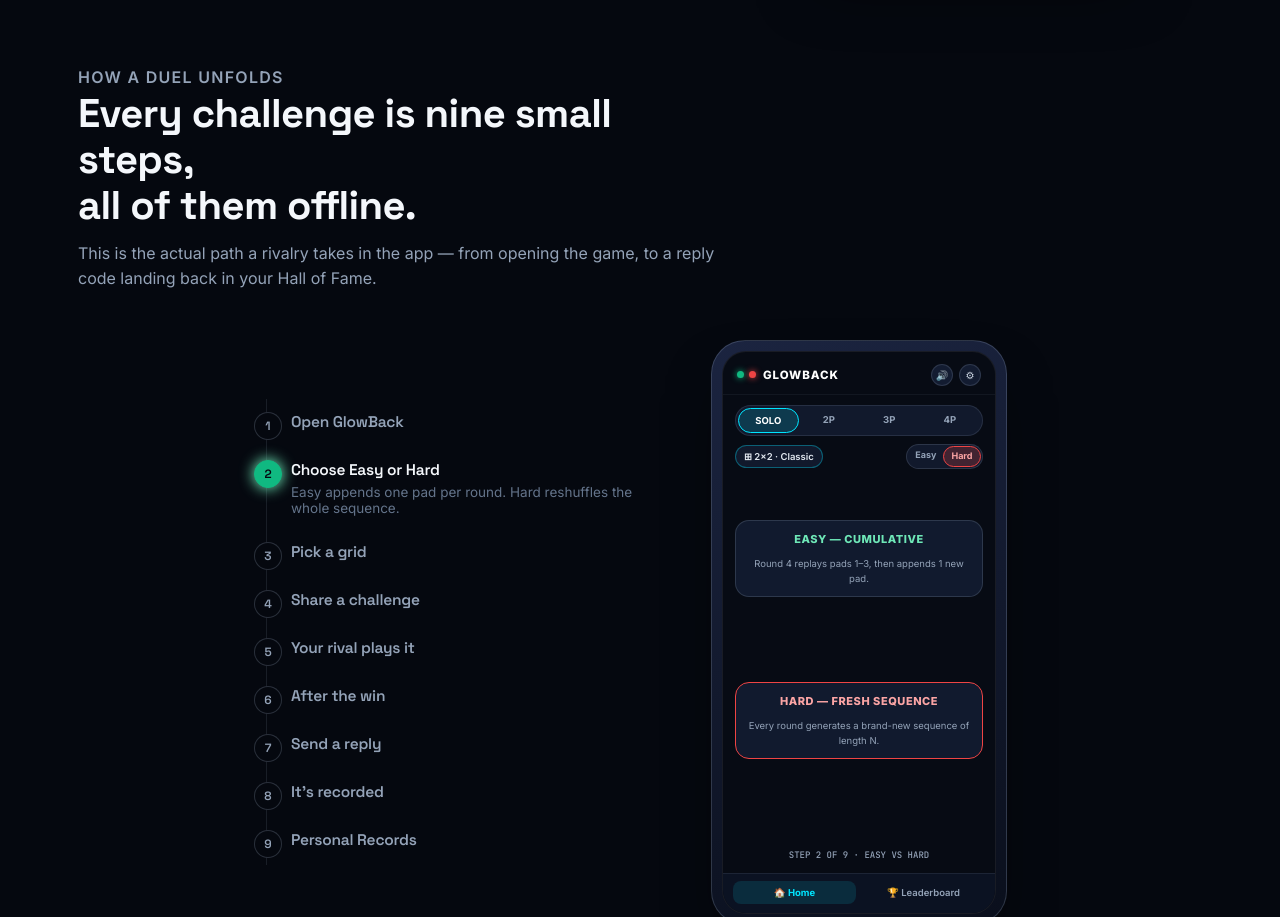
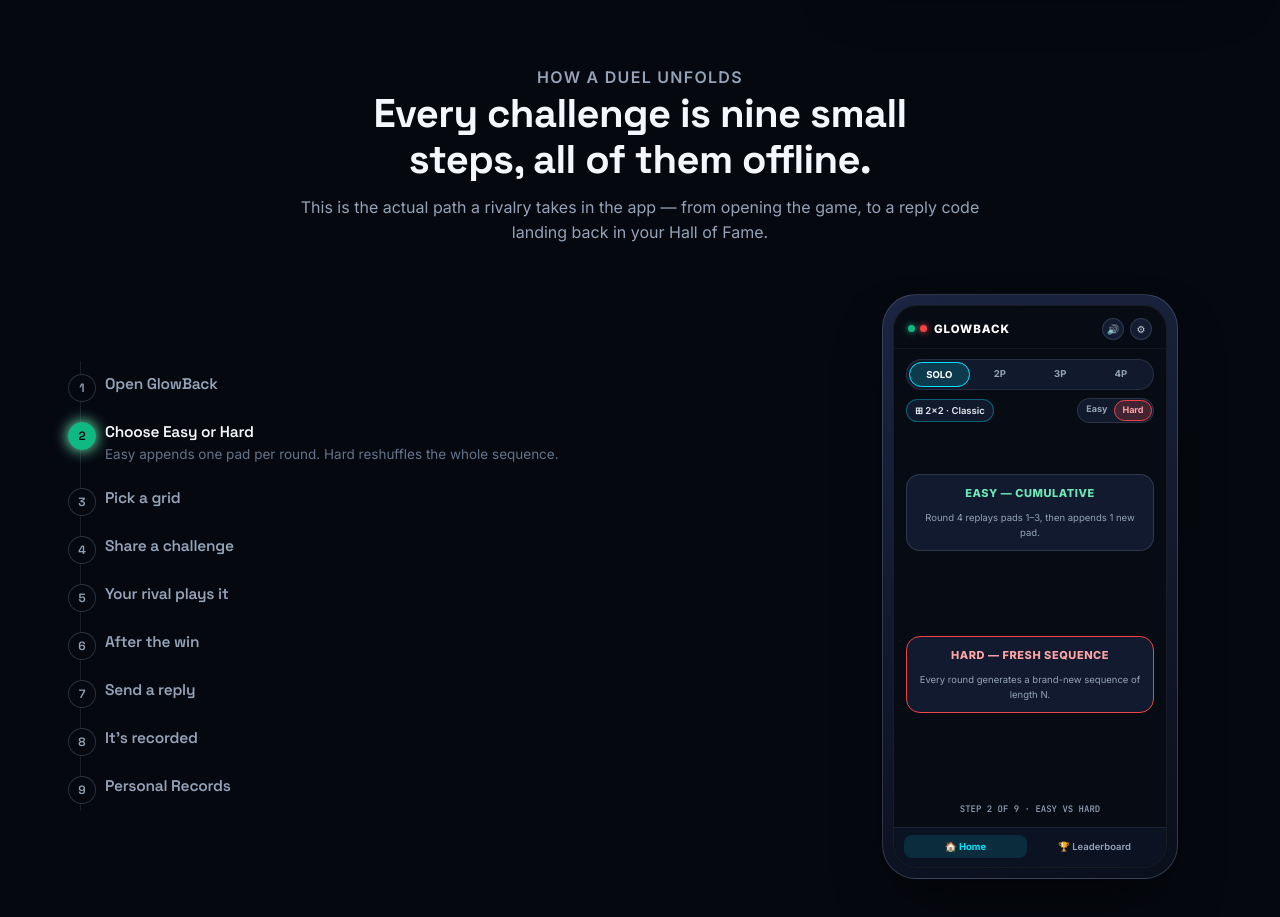
Before and after one commit to V-Poovarasan-Github/GlowBack-Game, a plain HTML site: page index.html in a window 1280 px wide. Shown: the part 584-1501 px from the top of the page. Drawn offline with Linux system fonts and the light colour scheme.

Commit message:
style: improve layout responsiveness and demo sizing
Increase max container width and demo stage size, and adjust section headers to optimize spacing and presentation on larger screens.

```diff
--- a/index.html
+++ b/index.html
@@ -53,7 +53,7 @@
   button{ font-family: inherit; cursor:pointer; }
   :focus-visible{ outline: 2px solid var(--cyan); outline-offset: 3px; border-radius: 4px; }
 
-  .wrap{ width:100%; max-width: 1180px; margin: 0 auto; padding: 0 28px; }
+  .wrap{ width:100%; max-width: 1400px; margin: 0 auto; padding: 0 48px; }
   section{ padding: 96px 0; }
   @media (max-width: 760px){ section{ padding: 64px 0; } .wrap{ padding: 0 22px; } }
 
@@ -178,7 +178,7 @@
   .demo-stage{
     margin: 0 auto;
     width: 100%;
-    max-width: 350px;
+    max-width: 390px;
     background: linear-gradient(180deg, rgba(14,21,39,0.78), rgba(8,13,26,0.92));
     border: 1px solid var(--line-strong);
     border-radius: 28px;
@@ -188,6 +188,13 @@
     align-items:center;
     gap: 16px;
     box-shadow: 0 28px 60px -20px rgba(0,0,0,0.65);
+  }
+  @media (min-width: 1024px){
+    .demo-stage{
+      justify-self: end;
+      margin: 0;
+      max-width: 390px;
+    }
   }
   .demo-stage-top{
     width: 100%;
@@ -257,17 +264,18 @@
   }
 
   /* ---------- section headers ---------- */
-  .section-head{ max-width: 640px; margin-bottom: 48px; }
+  .section-head{ max-width: 900px; margin-bottom: 48px; }
   .section-head.center{ margin-left:auto; margin-right:auto; text-align:center; }
-  .section-head h2{ font-size: clamp(26px, 3.6vw, 40px); line-height: 1.15; }
-  .section-head p{ color: var(--dim); font-size: 16px; margin-top: 12px; margin-bottom: 0; }
+  .section-head h2{ font-size: clamp(26px, 3.6vw, 40px); line-height: 1.15; text-wrap: balance; }
+  .section-head p{ color: var(--dim); font-size: 16px; margin-top: 12px; margin-bottom: 0; max-width: 680px; margin-left: auto; margin-right: auto; }
 
   /* ---------- how it works (1-9 steps left + existing phone outline right) ---------- */
+  #how{ padding-bottom: 120px; }
   .flow{
     display:grid;
-    grid-template-columns: minmax(290px, 390px) minmax(280px, 310px);
-    gap: 48px;
-    max-width: 790px;
+    grid-template-columns: 1fr 340px;
+    gap: 72px;
+    max-width: 1120px;
     margin: 0 auto;
     align-items: center;
     justify-content: center;
@@ -727,9 +735,9 @@
 
   <!-- ============ HOW IT WORKS (1-9 Steps Left + Existing Phone Outline Right with Real App UI) ============ -->
   <section id="how" class="wrap">
-    <div class="section-head">
+    <div class="section-head center">
       <p class="eyebrow">How a duel unfolds</p>
-      <h2>Every challenge is nine small steps,<br>all of them offline.</h2>
+      <h2>Every challenge is nine small steps, all of them offline.</h2>
       <p>This is the actual path a rivalry takes in the app — from opening the game, to a reply code landing back in your Hall of Fame.</p>
     </div>
 
```
